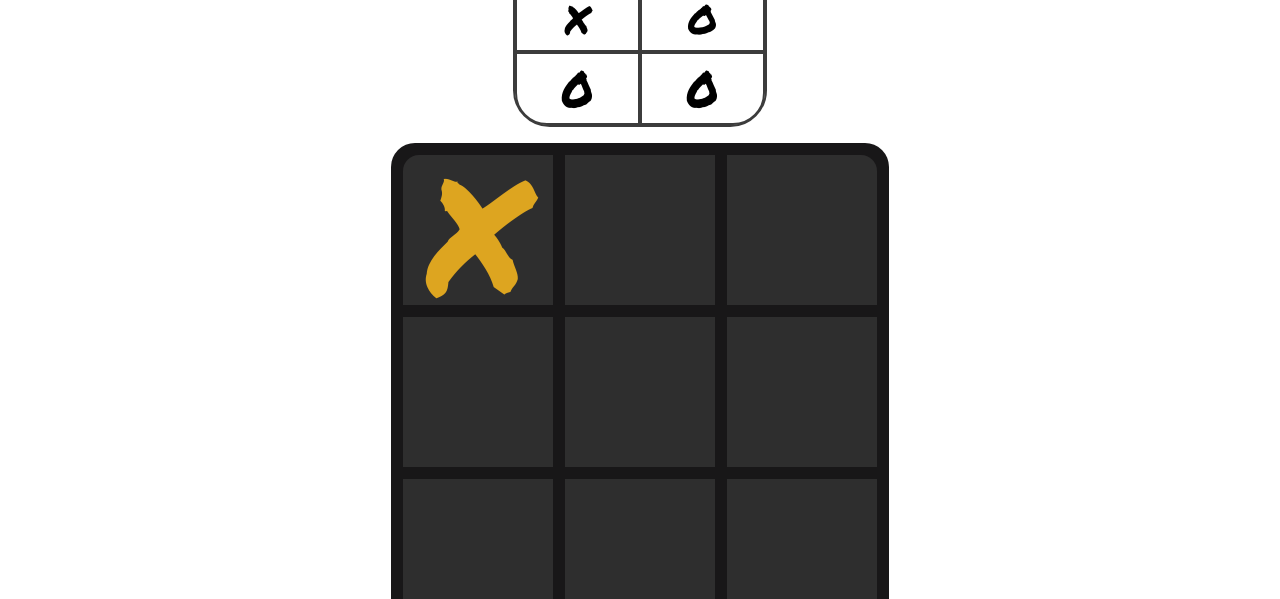
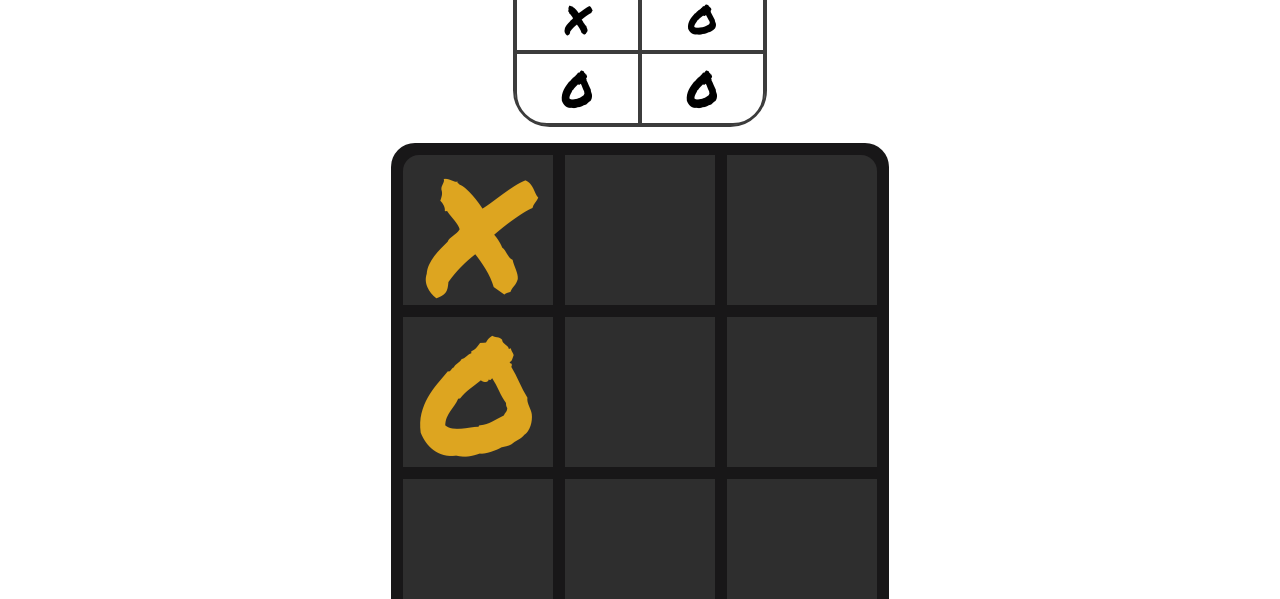
Before and after one commit to gabrieldantasoli/TicTacToe, a plain HTML site: page localx2.html in a window 1280 px wide. Both pictures are taken after a click on the element 478 px from the left and 431 px from the top of the page. Shown: the part 201-800 px from the top of the page. Drawn offline with Linux system fonts and the light colour scheme.

Commit message:
Tic Tac Toe

```diff
--- a/js/tictactoe.js
+++ b/js/tictactoe.js
@@ -6,6 +6,8 @@ const tictactoe = {
     win : null,
     divs: document.querySelectorAll('.game div'),
     count: 0,
+    kindof: '',
+    bootTime: false,
     simbols: {
         options: ['x','o'],
         turn_index: 0,
@@ -30,9 +32,21 @@ const tictactoe = {
         this.container_element = container;
     },
 
+    makePlayBoot: function() {
+        while (true) {
+            let position = Math.round(Math.random()*8) ;
+            if (this.board[position] == '') {
+                this.makePlay(position)
+                break
+            }
+        }
+        console.log('ok')
+    },
+
     makePlay: function(position) {
         if (this.gameover) return false;
         if (this.board[position] === '') {
+            this.bootTime = (this.bootTime === false ? true : false) ;
             this.board[position] = this.simbols.options[this.simbols.turn_index];
             this.draw();
             let wining_sequences_index = this.check_wining_sequences(this.simbols.options[this.simbols.turn_index]);
@@ -75,7 +89,10 @@ const tictactoe = {
                     this.does_change += 1;
                 }
             }else{
-                this.simbols.change();
+                this.simbols.change() ;
+                if (this.bootTime) {
+                    this.makePlayBoot()
+                }
             }
             return true;
         }else {
@@ -177,9 +194,9 @@ function Start() {
     let online = document.querySelector('#online');
 
     if (x2.checked){
-        window.location.href = 'localx2.html'
+        window.location.href = 'localx2.html' ;
     }else if (x1.checked){
-        window.alert('Sorry , we are working in this mode . Try again after ):')
+        window.location.href = 'localxboot.html' ;
     }else if (online.checked){
         window.alert('Sorry , we are working in this mode . Try again after ):')
     }else{
--- a/localx2.html
+++ b/localx2.html
@@ -37,6 +37,7 @@
     <script>
         tictactoe.init(document.querySelector('.game'));
         tictactoe.start();
+        tictactoe.kindof = 'x2' ;
     </script>
 </body>
 </html>
```
Also changed, not shown: index.html (+1 -1 lines).
